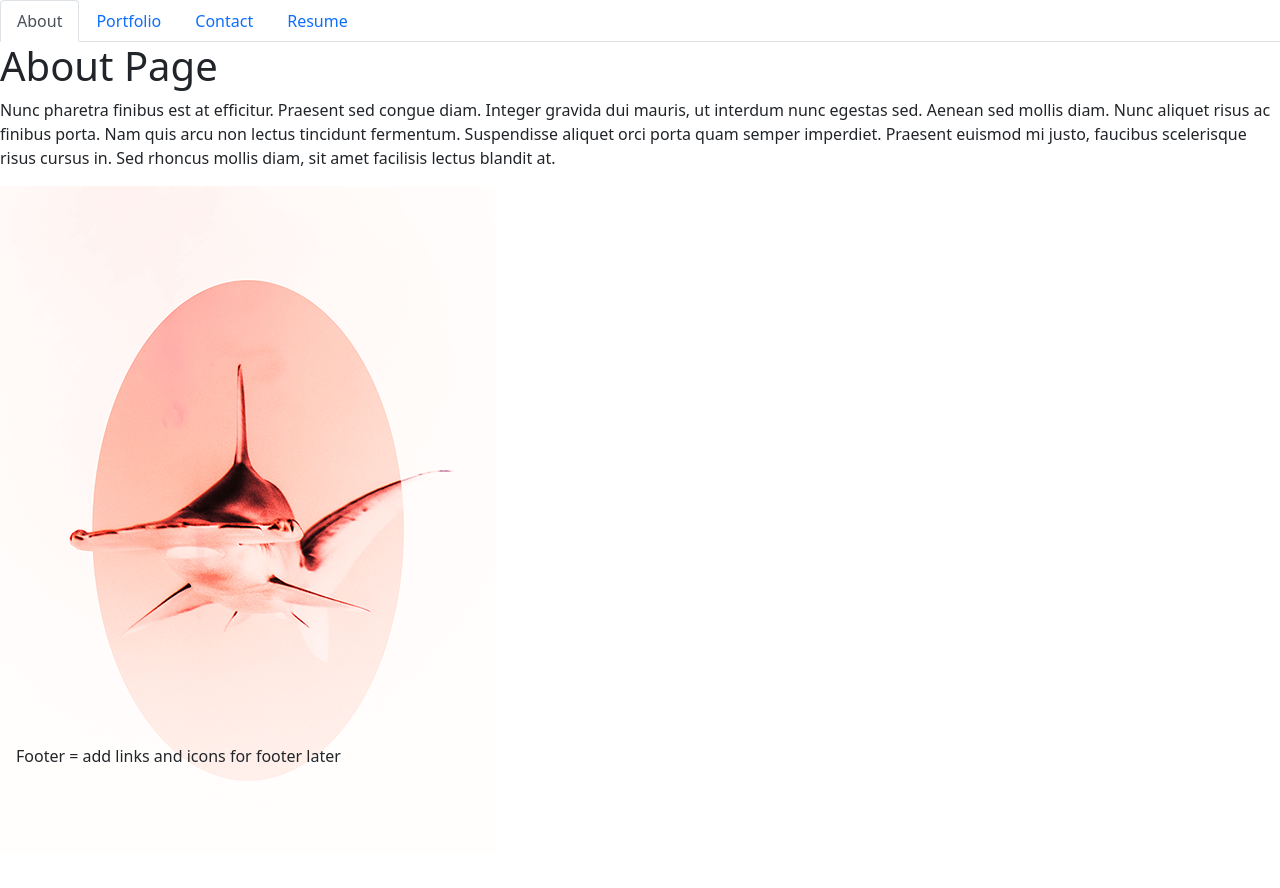
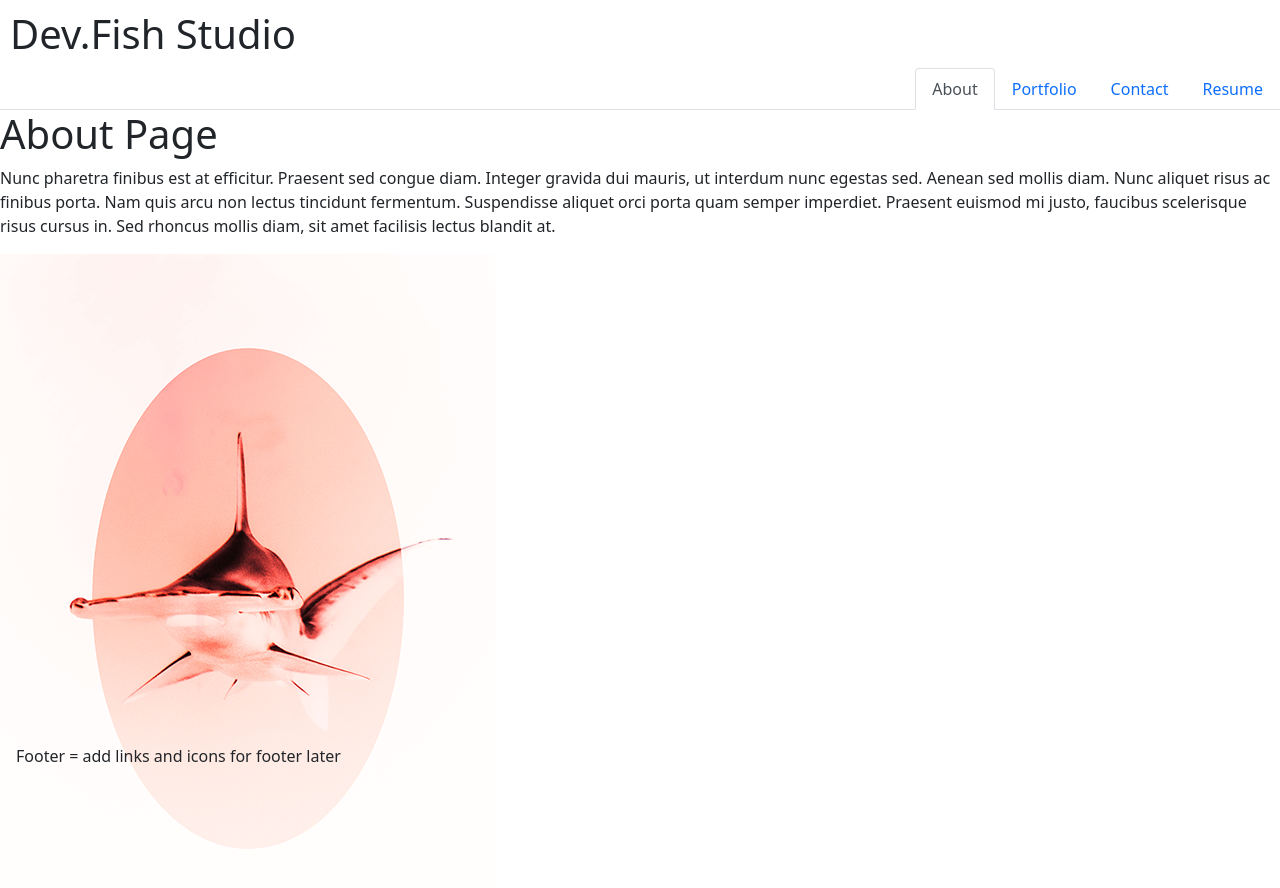
Before and after one commit to Dinimar-Fishboi/React_Portfolio, a React (Create React App) app: page / in a window 1280 px wide. Shown: the top 888 px of the page. Before the commit the page ends 853 px from the top, so only its background shows below. Built offline with nearby package versions, Linux system fonts and the light colour scheme.

Commit message:
passing props from Container to Header to generate Nav

```diff
--- a/src/components/Container.js
+++ b/src/components/Container.js
@@ -9,7 +9,6 @@ import Resume from './pages/Resume';
 export default function Container() {
     const [currentPage, setCurrentPage] = useState('About');
 
-    // This method is checking to see what the value of `currentPage` is. Depending on the value of currentPage, we return the corresponding component to render.
     const renderPage = () => {
       if (currentPage === 'About') {
         return <About />;
@@ -23,11 +22,13 @@ export default function Container() {
       return <Contact />;
     };
 
+    const name = ['About', 'Portfolio', 'Contact', 'Resume'];
+
     const handlePageChange = (page) => setCurrentPage(page);
 
     return (
         <div>
-         <Header currentPage={currentPage} handlePageChange={handlePageChange} />
+         <Header currentPage={currentPage} handlePageChange={handlePageChange} name={name} />
          {renderPage()}
          <Footer/>
         </div>
--- a/src/components/Header.js
+++ b/src/components/Header.js
@@ -1,9 +1,43 @@
 import React from 'react';
 
-function Header({ currentPage, handlePageChange }) {
+function Header({ currentPage, handlePageChange, name }) {
+    const styles = {
+        header: {
+            justifyContent: 'space-around',
+        },
+        nav: {
+            justifyContent: 'flex-end',
+        },
+        h1: {
+            margin: '10px',
+        }
+    }
+
   return (
-    <ul className="nav nav-tabs">
-      <li className="nav-item">
+      <>
+        <header>
+            <h1 style={styles.h1}>
+                Dev.Fish Studio
+            </h1>
+            <ul style={styles.nav} className="nav nav-tabs">
+            {name.map(
+                (item) =>   {
+                    console.log(item)
+                return (
+                    <li className="nav-item" key={item.index}>
+                    <a
+                    href={item}
+                    onClick={() => handlePageChange(item)}
+                    className={currentPage === item ? 'nav-link active' : 'nav-link'}
+                    >
+                    {item}
+                    </a>
+            </li>
+                )
+                }
+            )
+            }
+            {/* <li className="nav-item">
                 <a
                 href="#about"
                 onClick={() => handlePageChange('About')}
@@ -38,8 +72,10 @@ function Header({ currentPage, handlePageChange }) {
                 >
                 Resume
                 </a>
-      </li>
+            </li> */}
             </ul>
+        </header>
+    </>
   );
 }
 
```
Lines whose indentation alone changed are shown as unchanged.
